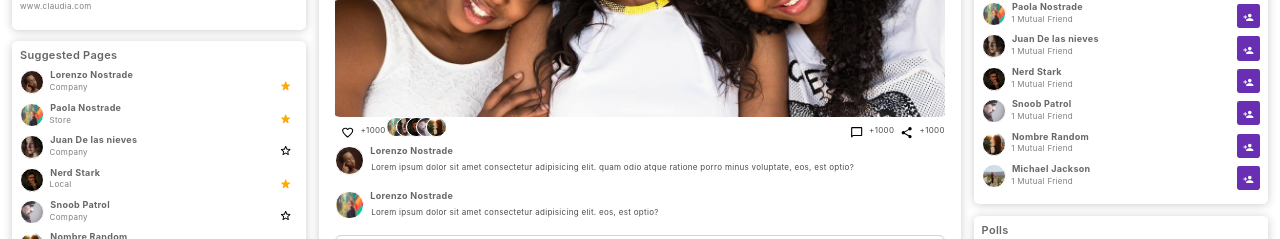
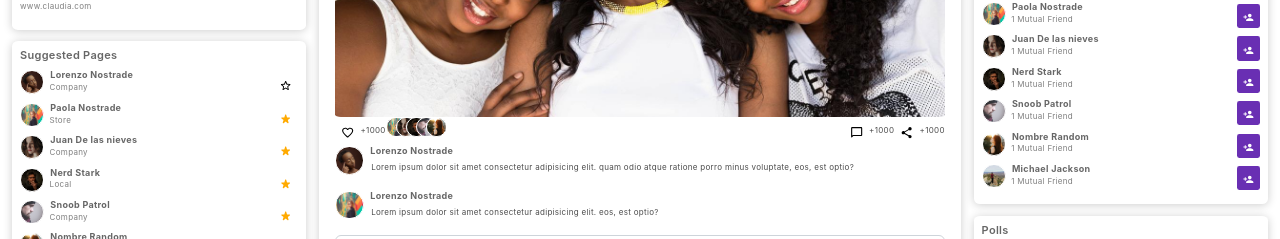
Before and after one commit to YamiKawa1/Inteligente, a React (Create React App) app: page / in a window 1280 px wide. Both pictures are taken after a click on the button 285 px from the left and 646 px from the top of the page. Shown: the part 561-800 px from the top of the page. Built offline with nearby package versions, Linux system fonts and the light colour scheme.

Commit message:
estrellitas listo

```diff
--- a/src/components/common/FavoriteButton.jsx
+++ b/src/components/common/FavoriteButton.jsx
@@ -1,17 +1,23 @@
-import React from 'react'
+import React, { useState } from 'react'
 import StarBorderRoundedIcon from '@mui/icons-material/StarBorderRounded';
 import StarRateRoundedIcon from '@mui/icons-material/StarRateRounded';
 import './common.css'
 
 export default function FavoriteButton(props) {
+  const[isFavorite, setIsFavorite] = useState(props.active)
+  console.log(props.active);
+
+  function handleFavorite() {
+    setIsFavorite(!isFavorite)
+  }
+
   return (
-    <i>
+    <div>
         {
-        props.active === true ?
-        <button className='NotButton'><span className='Smallsvg Star'><StarRateRoundedIcon/></span></button>
+        isFavorite === true ?
+        <button className='NotButton' onClick={handleFavorite}><span className='Smallsvg Star'><StarRateRoundedIcon/></span></button>
         :
-        <button className='NotButton'><span className='Smallsvg '><StarBorderRoundedIcon/></span></button>
+        <button className='NotButton' onClick={handleFavorite}><span className='Smallsvg'><StarBorderRoundedIcon/></span></button>
         }
-    </i>
-  )
-}
+    </div>
+  )}
--- a/src/components/layouts/SuggestedPages/SuggestedPages.jsx
+++ b/src/components/layouts/SuggestedPages/SuggestedPages.jsx
@@ -15,13 +15,13 @@ export default function SuggestedPages() {
     <div>
         <div className='Menu'>
           <h1>Suggested Pages</h1>
-          <PictureTextButton image={P1} shape='circle' width='1.5em' height='1.5em' name='Lorenzo Nostrade' subtitle='Company' isButton active/>
-          <PictureTextButton image={P2} shape='circle' width='1.5em' height='1.5em' name='Paola Nostrade' subtitle='Store' isButton active/>
-          <PictureTextButton image={P3} shape='circle' width='1.5em' height='1.5em' name='Juan De las nieves' subtitle='Company' isButton/>
-          <PictureTextButton image={P4} shape='circle' width='1.5em' height='1.5em' name='Nerd Stark' subtitle='Local' isButton active/>
-          <PictureTextButton image={P5} shape='circle' width='1.5em' height='1.5em' name='Snoob Patrol' subtitle='Company' isButton />
-          <PictureTextButton image={P6} shape='circle' width='1.5em' height='1.5em' name='Nombre Random' subtitle='Company' isButton active/>
-          <PictureTextButton image={P9} shape='circle' width='1.5em' height='1.5em' name='Michael Jackson' subtitle='Company' isButton active/>
+          <PictureTextButton image={P1} shape='circle' width='1.5em' height='1.5em' name='Lorenzo Nostrade' subtitle='Company' isButton active={true}/>
+          <PictureTextButton image={P2} shape='circle' width='1.5em' height='1.5em' name='Paola Nostrade' subtitle='Store' isButton active={true}/>
+          <PictureTextButton image={P3} shape='circle' width='1.5em' height='1.5em' name='Juan De las nieves' subtitle='Company' isButton active={true}/>
+          <PictureTextButton image={P4} shape='circle' width='1.5em' height='1.5em' name='Nerd Stark' subtitle='Local' isButton active={true}/>
+          <PictureTextButton image={P5} shape='circle' width='1.5em' height='1.5em' name='Snoob Patrol' subtitle='Company' isButton active={true}/>
+          <PictureTextButton image={P6} shape='circle' width='1.5em' height='1.5em' name='Nombre Random' subtitle='Company' isButton active={true}/>
+          <PictureTextButton image={P9} shape='circle' width='1.5em' height='1.5em' name='Michael Jackson' subtitle='Company' isButton active={true}/>
         </div>
     </div>
   )
--- a/src/components/layouts/TwitterFeeds/TwitterFeeds.jsx
+++ b/src/components/layouts/TwitterFeeds/TwitterFeeds.jsx
@@ -7,11 +7,11 @@ export default function TwitterFeeds() {
   return (
     <div className='Menu'>
         <h1>Twitter Feeds</h1>
-        <PictureTextButton image={P1} shape='circle' width='1.3em' height='1.3em' name='Lorenzo Nostrade' subtitle='@Cataluna' isButton active/>
+        <PictureTextButton image={P1} shape='circle' width='1.3em' height='1.3em' name='Lorenzo Nostrade' subtitle='@Cataluna' isButton active={true}/>
         <p>I dotn know what to put in this twitter because i am not so cr5eative</p>
         <p className='Hashtag'>#idk #Hello #NeverMind #ThisIsCrazy</p>
 
-        <PictureTextButton image={P1} shape='circle' width='1.3em' height='1.3em' name='Lorenzo Nostrade' subtitle='@Cataluna' isButton/>
+        <PictureTextButton image={P1} shape='circle' width='1.3em' height='1.3em' name='Lorenzo Nostrade' subtitle='@Cataluna' isButton active={true}/>
         <p>I dotn know what to put in this twitter because i am not so cr5eative</p>
         <p className='Hashtag'>#idk #Hello #NeverMind #ThisIsCrazy</p>
     </div>
```
